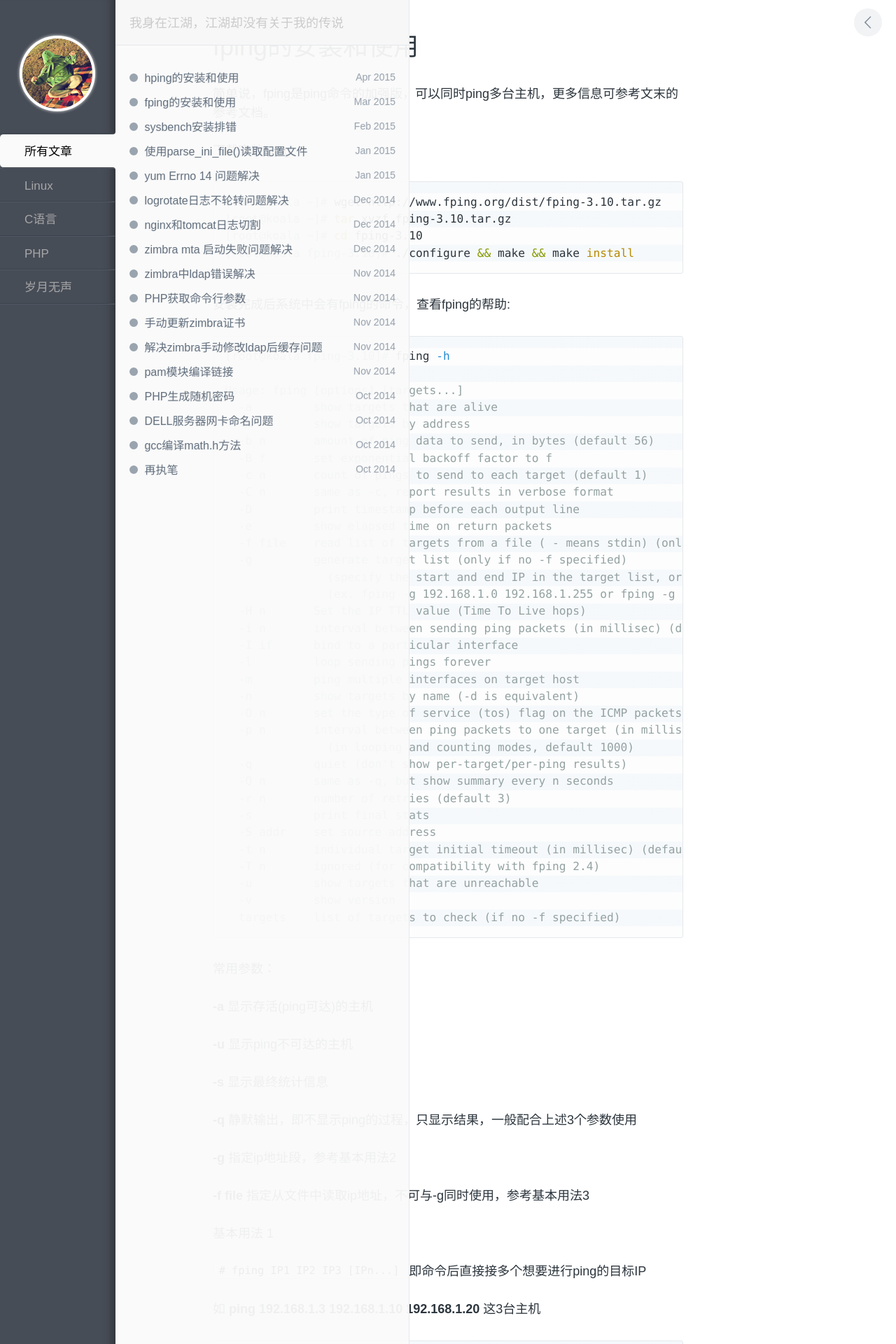
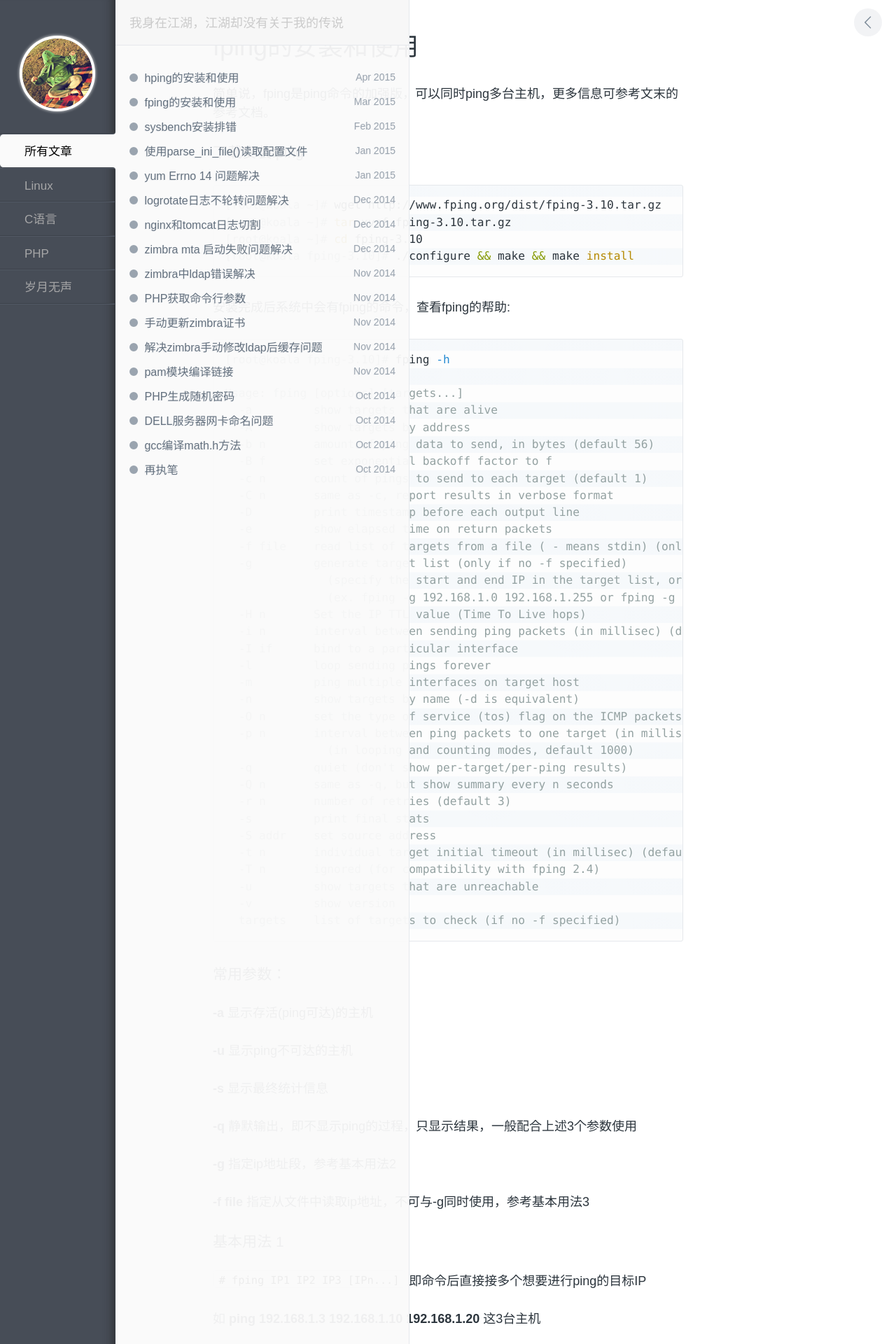
Before and after one commit to koalaxiaot/koalaxiaot.github.com, a Jekyll site: the page built from _posts/2015-03-03-fping-install-usage.md, in a window 1280 px wide. Shown: the top 1920 px of the page at 70% size. Built offline with Jekyll 4.4.1, drawn with Linux system fonts in a browser that asks for light colours; comment, search, counter and statistics services are not loaded.

```diff
--- a/_posts/2015-03-03-fping-install-usage.md
+++ b/_posts/2015-03-03-fping-install-usage.md
@@ -6,7 +6,7 @@ tag: Linux
 
 简单说，fping是ping命令的加强版，可以同时ping多台主机，更多信息可参考文末的参考文档。
 
-下载安装fping
+###下载安装fping
 
 {% highlight shell-session %}
 [root@koala ~]# wget http://www.fping.org/dist/fping-3.10.tar.gz
@@ -54,7 +54,7 @@ Usage: fping [options] [targets...]
   targets    list of targets to check (if no -f specified)
 {% endhighlight %}
 
-#### 常用参数：
+### 常用参数：
 
 **-a** 显示存活(ping可达)的主机
 
@@ -68,7 +68,7 @@ Usage: fping [options] [targets...]
 
 **-f file** 指定从文件中读取ip地址，不可与-g同时使用，参考基本用法3
 
-#### 基本用法 1
+### 基本用法 1
 
 `# fping IP1 IP2 IP3 [IPn...]` 即命令后直接接多个想要进行ping的目标IP
 
@@ -89,7 +89,7 @@ ICMP Host Unreachable from 192.168.1.248 for ICMP Echo sent to 192.168.1.20
 
 可以看到1.10是可达的，另外2台主机ping不可达。
 
-#### 基本用法 2
+### 基本用法 2
 
 `#fping -g IP1 IP2` ping从IP1到IP2的所有IP
 
@@ -144,7 +144,7 @@ ICMP Host Unreachable from 192.168.1.248 for ICMP Echo sent to 192.168.1.20
       4.191 sec (elapsed real time)
 {% endhighlight %}
 
-#### 基本用法 3
+### 基本用法 3
 
 `#fping -f file` 从文件中读取ip进行ping，示例如下
 
```
